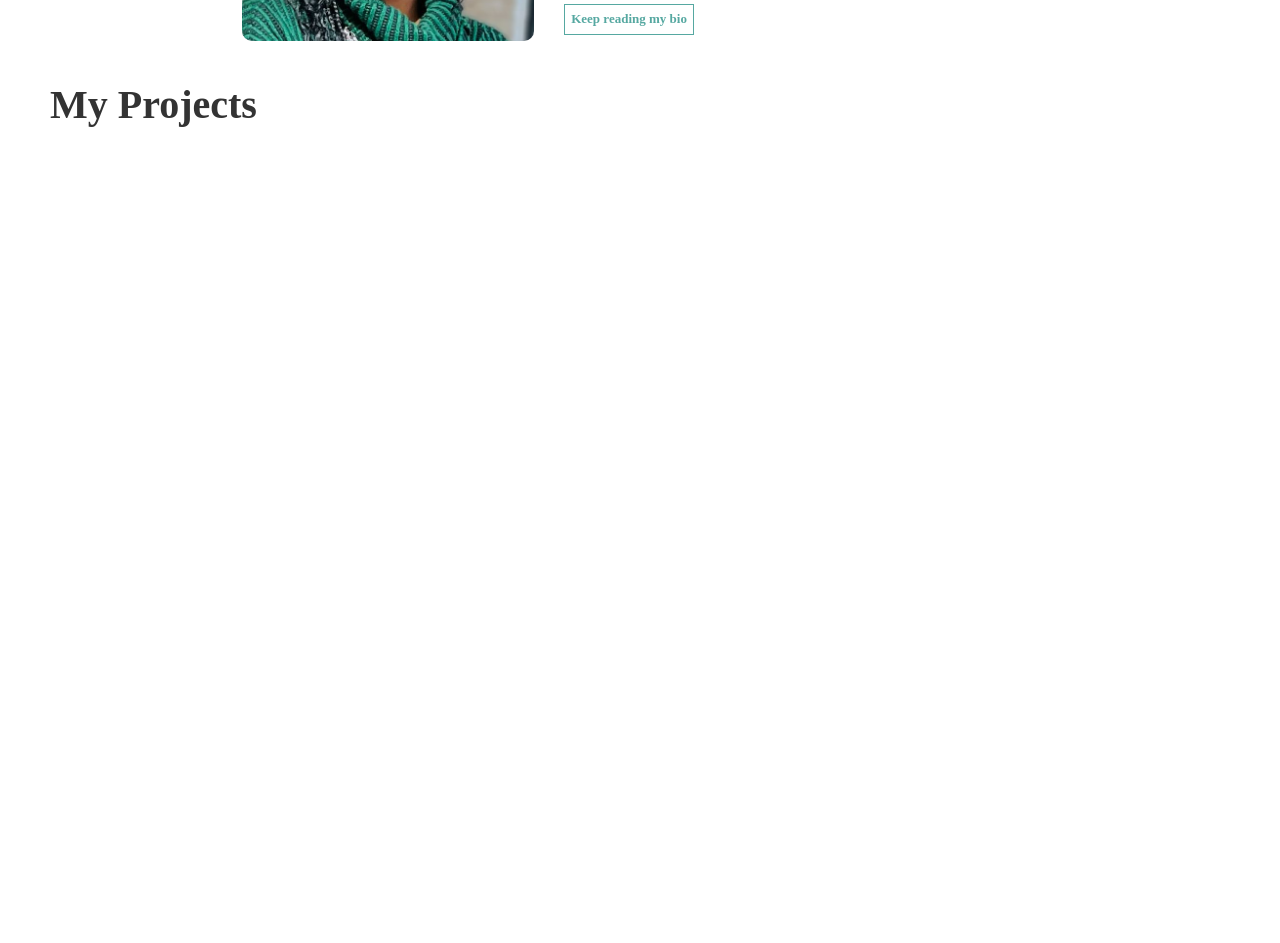
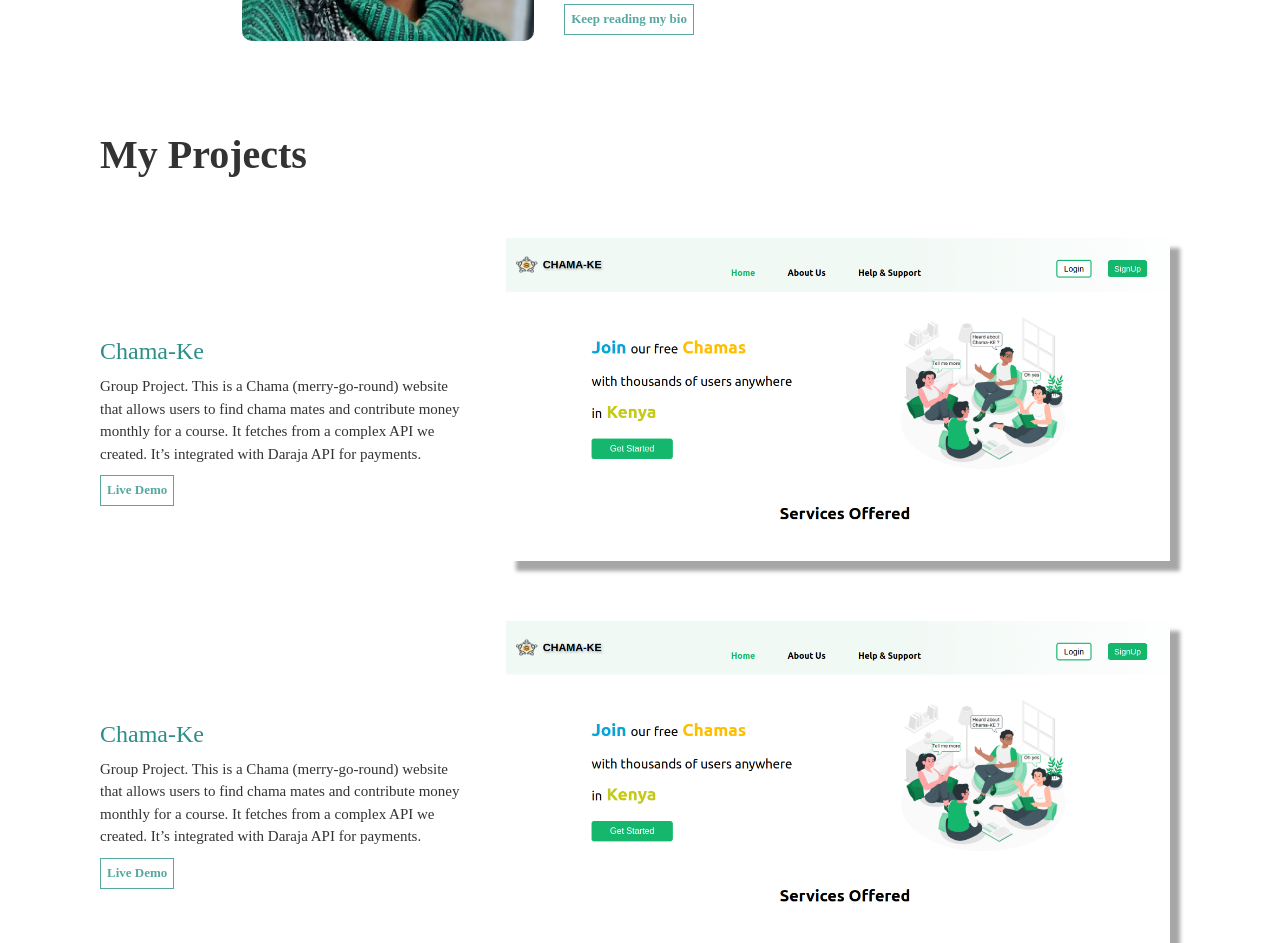
Before and after one commit to Vkerubo/my-portolio, a React (Create React App) app: page / in a window 1280 px wide. Shown: the part 1640-2583 px from the top of the page. Before the commit the page ends 1788 px from the top, so only its background shows below. Built offline with nearby package versions, Linux system fonts and the light colour scheme.

Commit message:
render projects

```diff
--- a/src/components/Projects.js
+++ b/src/components/Projects.js
@@ -9,16 +9,38 @@ const ProjectsTitle = styled.div`
   font-style: normal;
   font-weight: 700;
   line-height: normal;
-  margin-left: 50px;
+  margin-left: 100px;
+  margin-top: 50px;
+
+  @media (max-width: 768px) {
+    margin-left: 50px;
+    margin-top: 20px;
+  }
 `;
 
 const Container = styled.div`
   display: flex;
-  justify-content: space-between;
+  //justify-content: space-between;
+  margin-left: 50px;
+  margin-top: 60px;
+
+  @media (max-width: 768px) {
+    flex-direction: column;
+    align-items: start;
+    gap: 20px;
+  }
 `;
 
 const LeftColumn = styled.div`
-  width: 50%;
+  width: 30%;
+  margin-top: 100px;
+  margin-left: 50px;
+
+  @media (max-width: 768px) {
+    width: 100%;
+    margin-top: 1px;
+    margin-left: 0px;
+  }
 `;
 
 const Title = styled.div`
@@ -36,7 +58,7 @@ const Description = styled.div`
   font-size: 15px;
   font-style: normal;
   font-weight: 400;
-  line-height: normal;
+  line-height: 1.5;
   margin-top: 10px;
 `;
 
@@ -51,6 +73,7 @@ const LiveDemoButton = styled.a`
   justify-content: flex-end;
   align-items: center;
   flex-shrink: 0;
+  margin-top: 10px;
   text-decoration: none;
   color: #56a8a1;
   background-color: transparent;
@@ -69,24 +92,78 @@ const LiveDemoButton = styled.a`
 `;
 
 const ChamaImageStyled = styled.img`
-  max-width: 100%;
+  max-width: 90%;
   max-height: 100%;
+  margin-left: 10px;
+  margin-right: 10px;
+  box-shadow: 10px 10px 4px 0px rgba(0, 0, 0, 0.35);
+
+  @media (max-width: 768px) {
+    width: 100%;
+    margin-right: 20px;
+    margin-left: 1px;
+    height: 150px;
+  }
 `;
 
 
 
 const RightColumn = styled.div`
-  width: 50%;
+  width: 60%;
   display: flex;
+  margin-right: 10px;
   justify-content: center;
   align-items: center;
-  box-shadow: 10px 10px 4px 0px rgba(0, 0, 0, 0.35);
+
+  @media (max-width: 768px) {
+    width: 100%
+  }
 `;
 
 function Projects() {
   return (
     <>
-    <ProjectsTitle>My Projects</ProjectsTitle><br/>
+      <ProjectsTitle>My Projects</ProjectsTitle>
+      <Container>
+        <LeftColumn>
+          <Title>Chama-Ke</Title>
+          <Description>
+            Group Project. This is a Chama (merry-go-round) website that allows
+            users to find chama mates and contribute money monthly for a course.
+            It fetches from a complex API we created. It’s integrated with
+            Daraja API for payments.
+          </Description>
+          <LiveDemoButton
+            href="https://glittering-hotteok-56297e.netlify.app/"
+            target="_blank"
+          >
+            Live Demo
+          </LiveDemoButton>
+        </LeftColumn>
+        <RightColumn>
+          <ChamaImageStyled src={ChamaIMage} alt="Chama" />
+        </RightColumn>
+      </Container>
+      <Container>
+        <LeftColumn>
+          <Title>Chama-Ke</Title>
+          <Description>
+            Group Project. This is a Chama (merry-go-round) website that allows
+            users to find chama mates and contribute money monthly for a course.
+            It fetches from a complex API we created. It’s integrated with
+            Daraja API for payments.
+          </Description>
+          <LiveDemoButton
+            href="https://glittering-hotteok-56297e.netlify.app/"
+            target="_blank"
+          >
+            Live Demo
+          </LiveDemoButton>
+        </LeftColumn>
+        <RightColumn>
+          <ChamaImageStyled src={ChamaIMage} alt="Chama" />
+        </RightColumn>
+      </Container>
     </>
   );
 }
```
